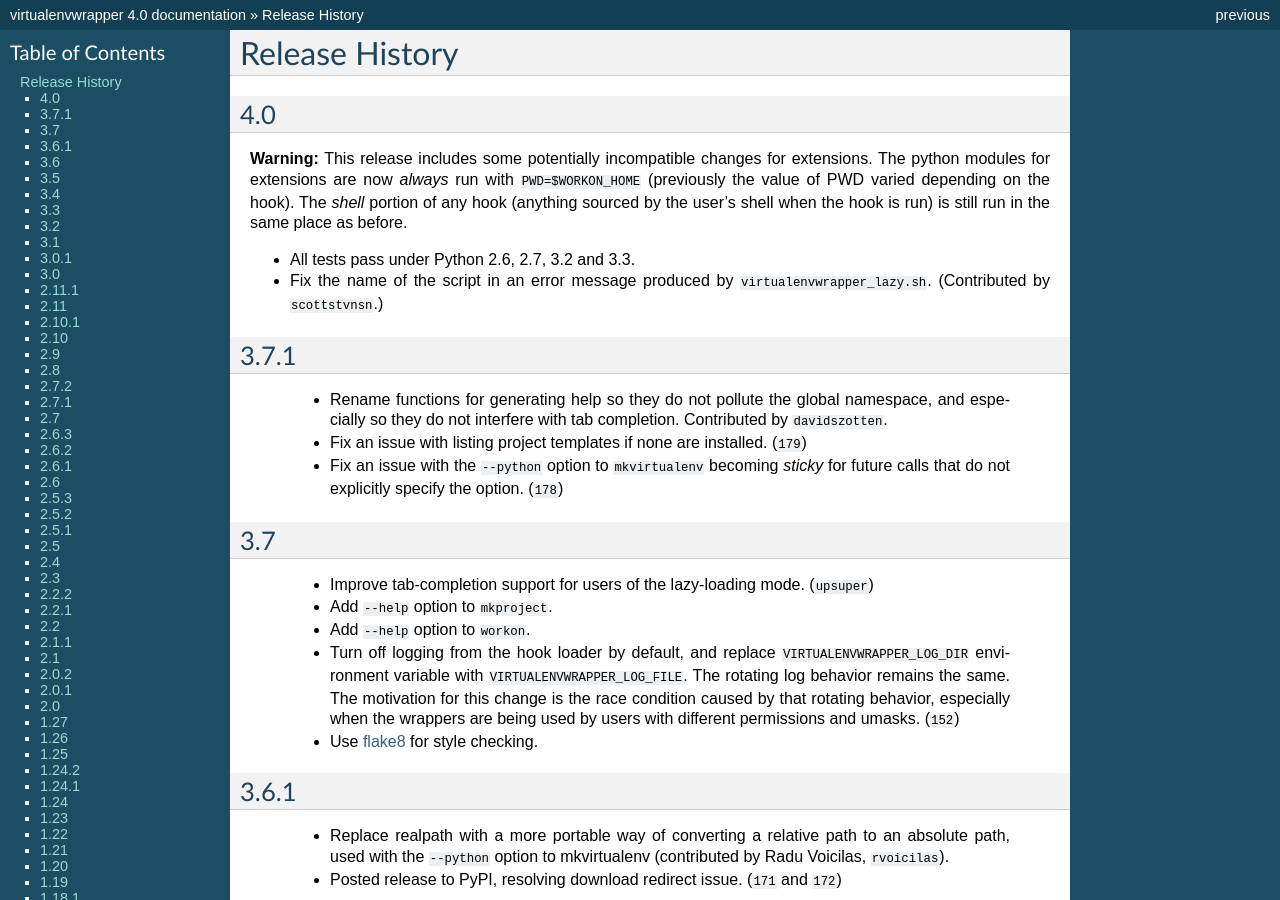
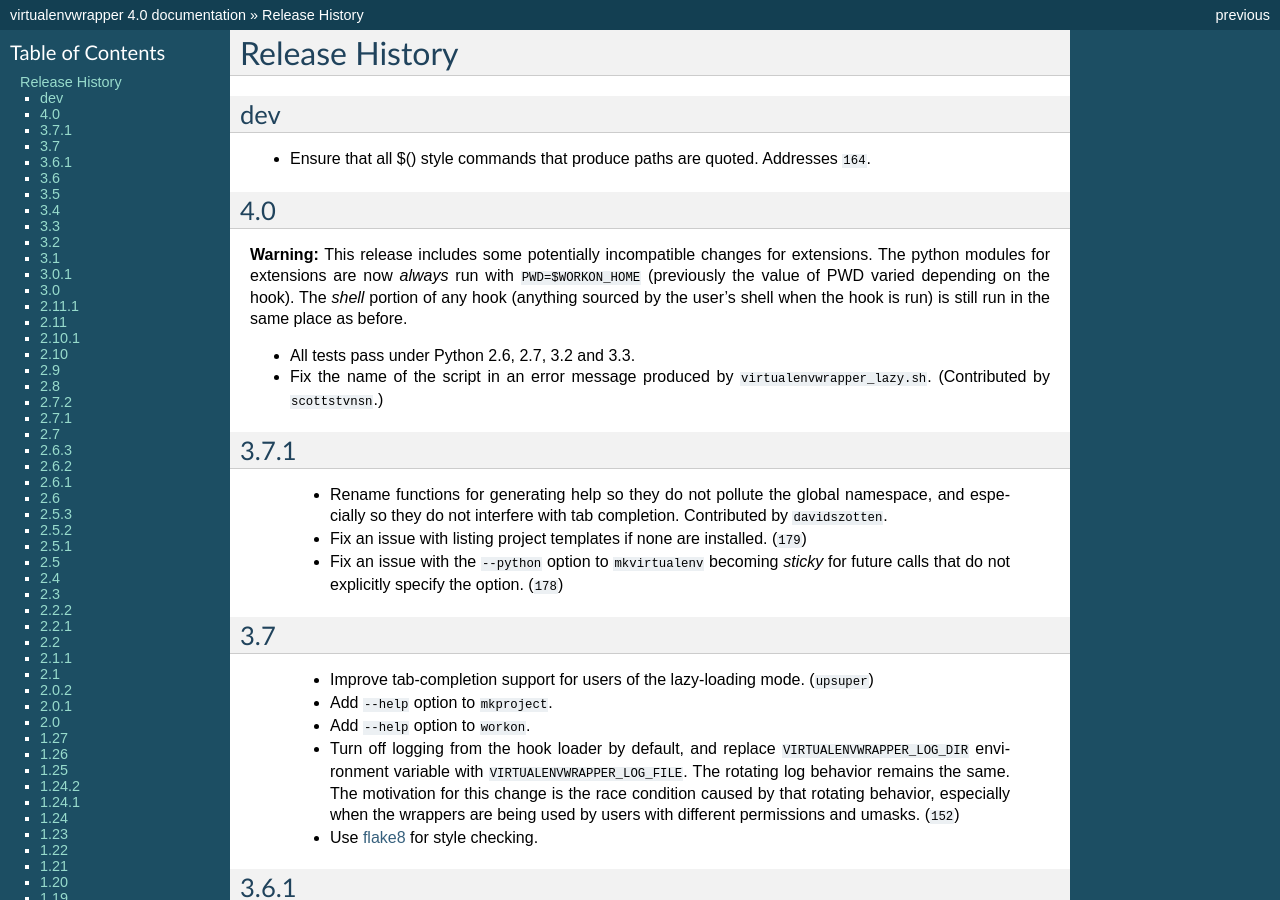
Before and after one commit to python-virtualenvwrapper/virtualenvwrapper, a Sphinx documentation site: the page built from docs/source/history.rst, in a window 1280 px wide and 900 px high. Built offline with Sphinx 7.4.7, drawn with Linux system fonts in a browser that asks for light colours; cross-references to code outside the pages are shown as plain code; the version number is read from the project's files by our own code.

Commit message:
Quote paths.
Ensure that variables building paths from subcommands
are quoted in case the paths include spaces.

addresses issue #164

```diff
--- a/docs/source/history.rst
+++ b/docs/source/history.rst
@@ -1,6 +1,12 @@
 ===============
 Release History
 ===============
+
+dev
+===
+
+- Ensure that all $() style commands that produce paths are
+  quoted. Addresses :bbissue:`164`.
 
 4.0
 ===
```
Also changed, not shown: 1 other file.
